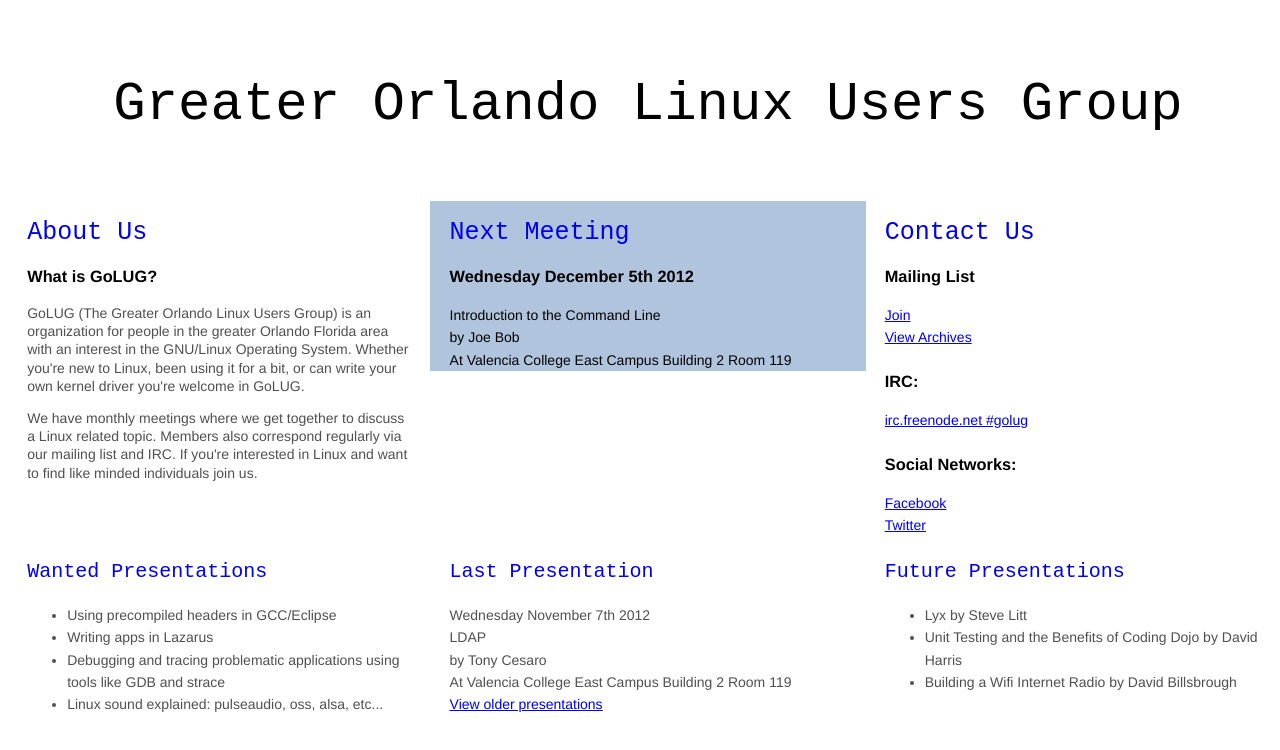
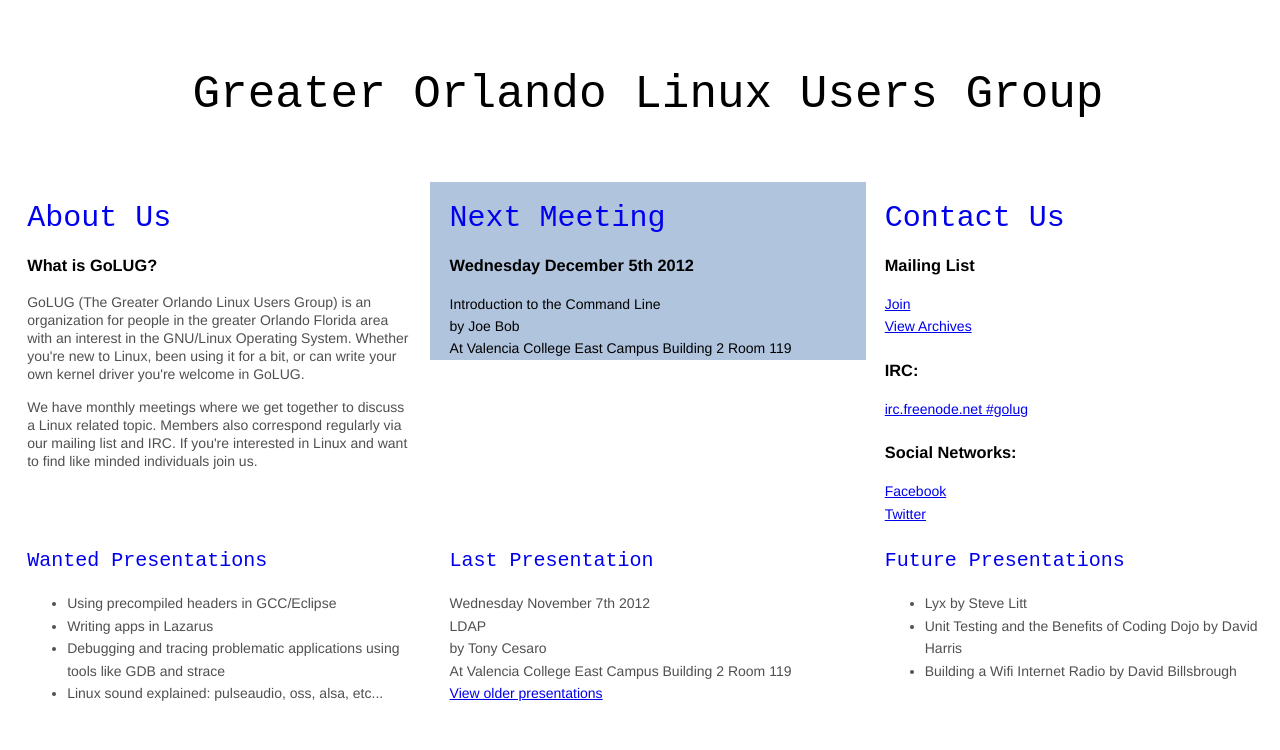
Before and after one commit to scifisamurai/GoLUG, a plain HTML site: page index.html in a window 1280 px wide. Drawn offline with Linux system fonts and the light colour scheme.

Commit message:
Increase font size for 1st row items and decrease font size for header so it fits on a split screen large monitor

```diff
--- a/golug.css
+++ b/golug.css
@@ -19,7 +19,7 @@
          * This will hopefully convey the feeling
          * of technology to the end user */
         font-family:"Courier New", Courier, monospace; /* monospace typeface */
-        font-size:27px;
+        font-size:23px;
         padding:30px 0;
         margin-left:auto;
         margin-right:auto;
@@ -34,10 +34,8 @@
       }
 
 
-
-
       h2{
-        font-size:25px;
+        font-size:30px;
       }
 
       #NextMeeting{
```
